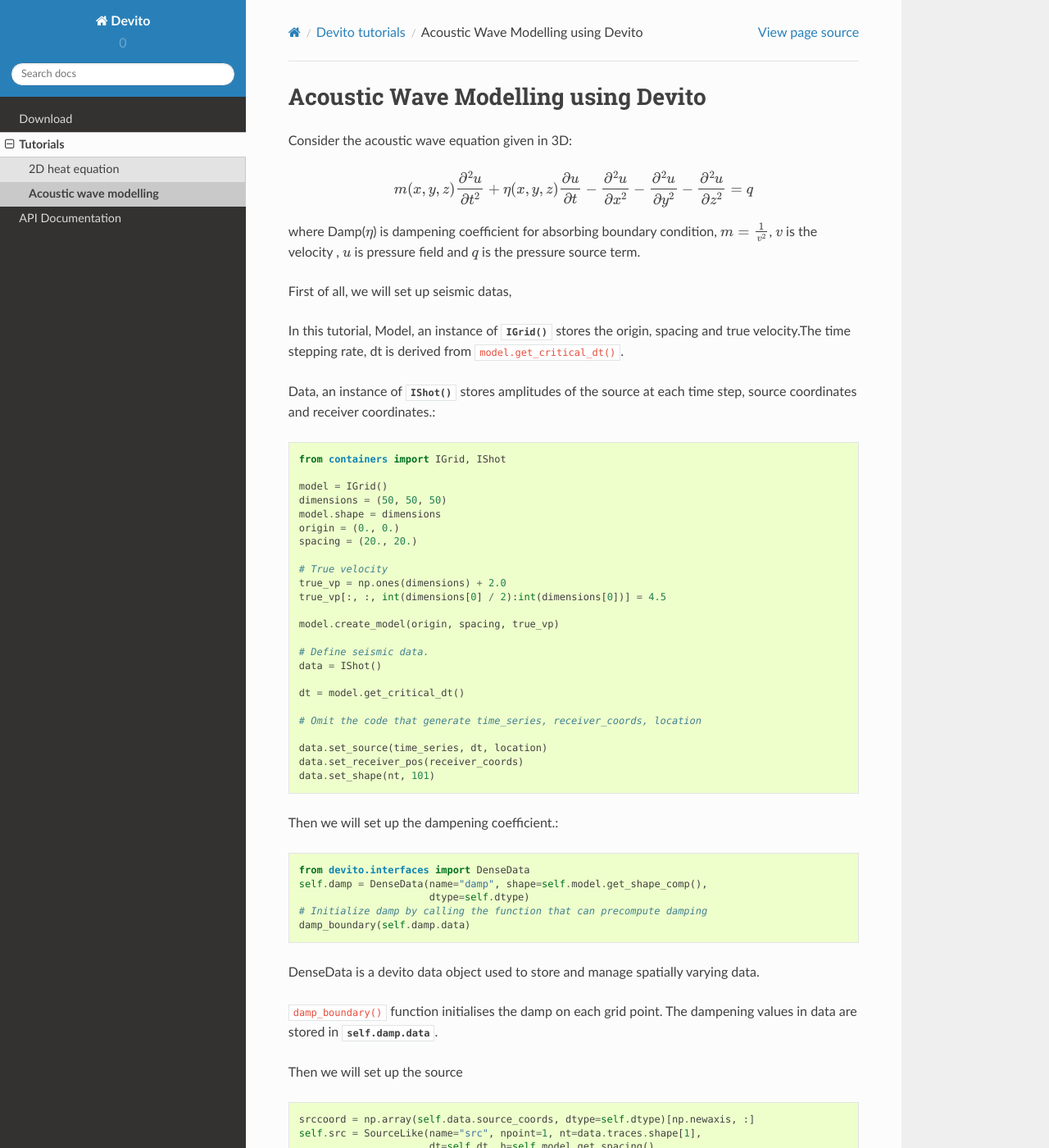
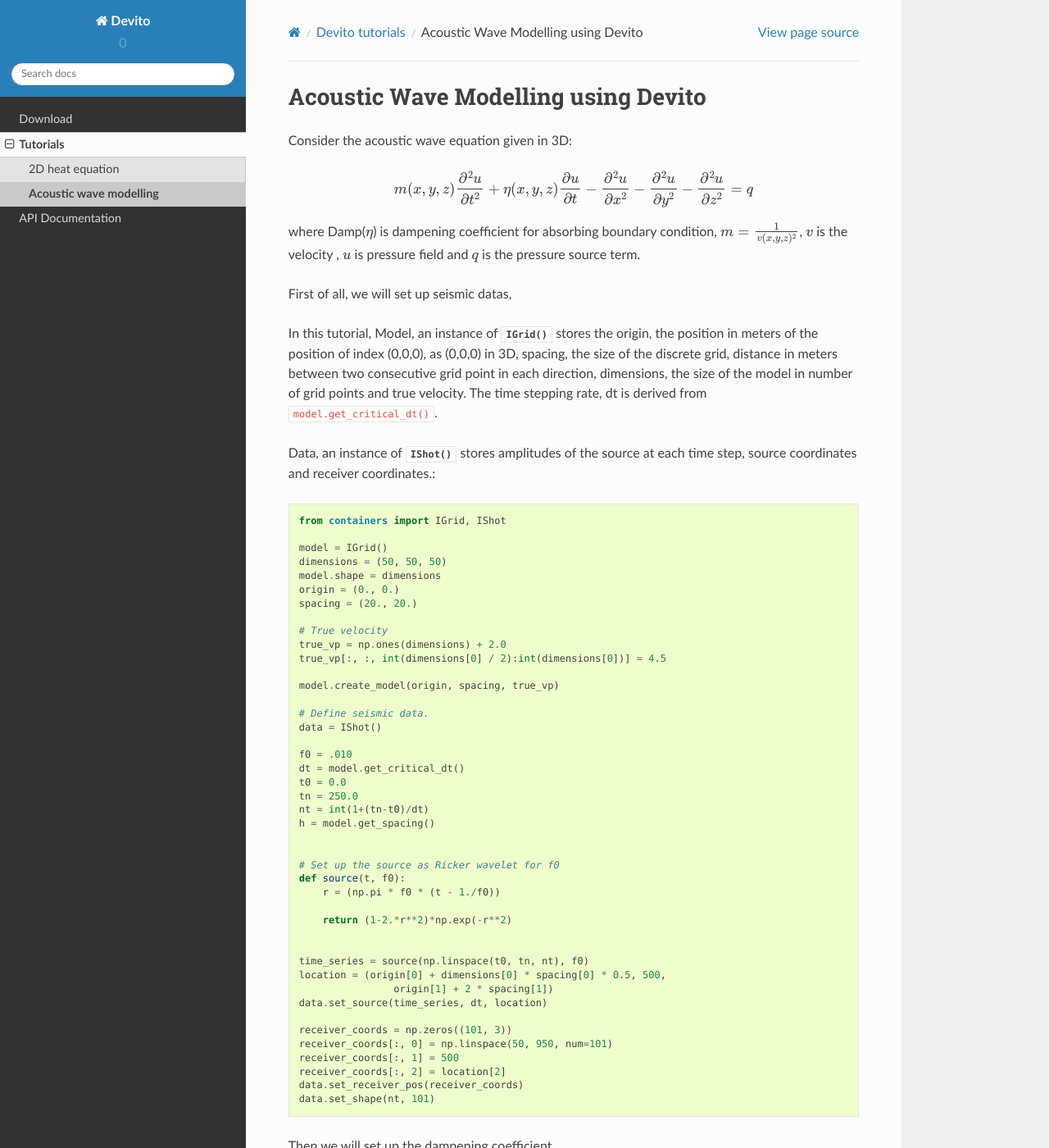
Before and after one commit to devitocodes/devito, a Sphinx documentation site: the page built from docs/wave.rst, in a window 1280 px wide and 1400 px high. Shown: the whole window at 82% size. Built offline with Sphinx 7.4.7 and the Read the Docs theme 2.0.0, drawn with Linux system fonts in a browser that asks for light colours; some of the changed text lies outside the part shown.

Commit message:
Added explaination and Improved preciseness

```diff
--- a/docs/wave.rst
+++ b/docs/wave.rst
@@ -7,13 +7,16 @@
    m(x,y,z)\frac{\partial^2 u}{\partial t^2} + \eta(x,y,z)\frac{\partial u}{\partial t}-\frac{\partial^2 u}{\partial x^2}-\frac{\partial^2 u}{\partial y^2}-\frac{\partial^2 u}{\partial z^2}= q
 
 where Damp(:math:`\eta`) is dampening coefficient for absorbing boundary condition,
-:math:`m=\frac{1}{v^2}`, :math:`v` is the velocity
+:math:`m=\frac{1}{v(x,y,z)^2}`, :math:`v` is the velocity
 , :math:`u` is pressure field and :math:`q` is the pressure source term.
 
 First of all, we will set up seismic datas,
 
 In this tutorial, Model, an instance of :obj:`IGrid()` stores the origin,
-spacing and true velocity.The time stepping rate, dt is derived from :samp:`model.get_critical_dt()`.
+the position in meters of the position of index (0,0,0), as (0,0,0) in 3D,
+spacing, the size of the discrete grid, distance in meters between two consecutive grid point in each direction,
+dimensions, the size of the model in number of grid points and true velocity.
+The time stepping rate, dt is derived from :samp:`model.get_critical_dt()`.
 
 Data, an instance of :obj:`IShot()` stores amplitudes of the source
 at each time step, source coordinates and receiver coordinates.::
@@ -35,15 +38,35 @@
   # Define seismic data.
   data = IShot()
 
+  f0 = .010
   dt = model.get_critical_dt()
+  t0 = 0.0
+  tn = 250.0
+  nt = int(1+(tn-t0)/dt)
+  h = model.get_spacing()
 
-  # Omit the code that generate time_series, receiver_coords, location
 
+  # Set up the source as Ricker wavelet for f0
+  def source(t, f0):
+      r = (np.pi * f0 * (t - 1./f0))
+
+      return (1-2.*r**2)*np.exp(-r**2)
+
+
+  time_series = source(np.linspace(t0, tn, nt), f0)
+  location = (origin[0] + dimensions[0] * spacing[0] * 0.5, 500,
+                  origin[1] + 2 * spacing[1])
   data.set_source(time_series, dt, location)
+
+  receiver_coords = np.zeros((101, 3))
+  receiver_coords[:, 0] = np.linspace(50, 950, num=101)
+  receiver_coords[:, 1] = 500
+  receiver_coords[:, 2] = location[2]
   data.set_receiver_pos(receiver_coords)
   data.set_shape(nt, 101)
 
-Then we will set up the dampening coefficient.::
+Then we will set up the dampening coefficient.
+::
 
   from devito.interfaces import DenseData
   self.damp = DenseData(name="damp", shape=self.model.get_shape_comp(),
@@ -87,7 +110,7 @@
                    time_order=time_order, space_order=spc_order, save=True,
                    dtype=damp.dtype)
 
-TimeData is a devito data object used to store and manage time-varying data
+TimeData is a devito data object used to store and manage time-varying as well as space-varying data
 
 We initialize our grid to be of size :samp:`model.get_shape_comp()` which is a 3-D tuple.
 :obj:`time_dim` represents the size of the time dimension that dictates
@@ -109,8 +132,12 @@
   eqn = m*u.dt2-u.laplace+damp*u.dt
   stencil = solve(eqn, u.forward)[0]
 
-We plug the stencil in an Operator, as shown, and define the values of the spacing
-between cells :obj:`h` and the temporal spaces :obj:`s`. ::
+We plug the stencil in an Operator, as shown, as well as the the values of the spacing
+between cells :obj:`h`, the temporal spaces :obj:`s`, the number of timesteps :obj:`nt`, the :obj:`spc_border` which are
+the ghost points at the edge of the domain to touse the same stencil everywhere and so on.
+The :obj:`forward` argument represents propagation time direction. It's set to be True
+if forwarding in time and False if backwarding in time.
+::
 
   s, h = symbols('s h')
   subs = {s: model.get_critical_dt(), h: model.get_spacing()}
```
